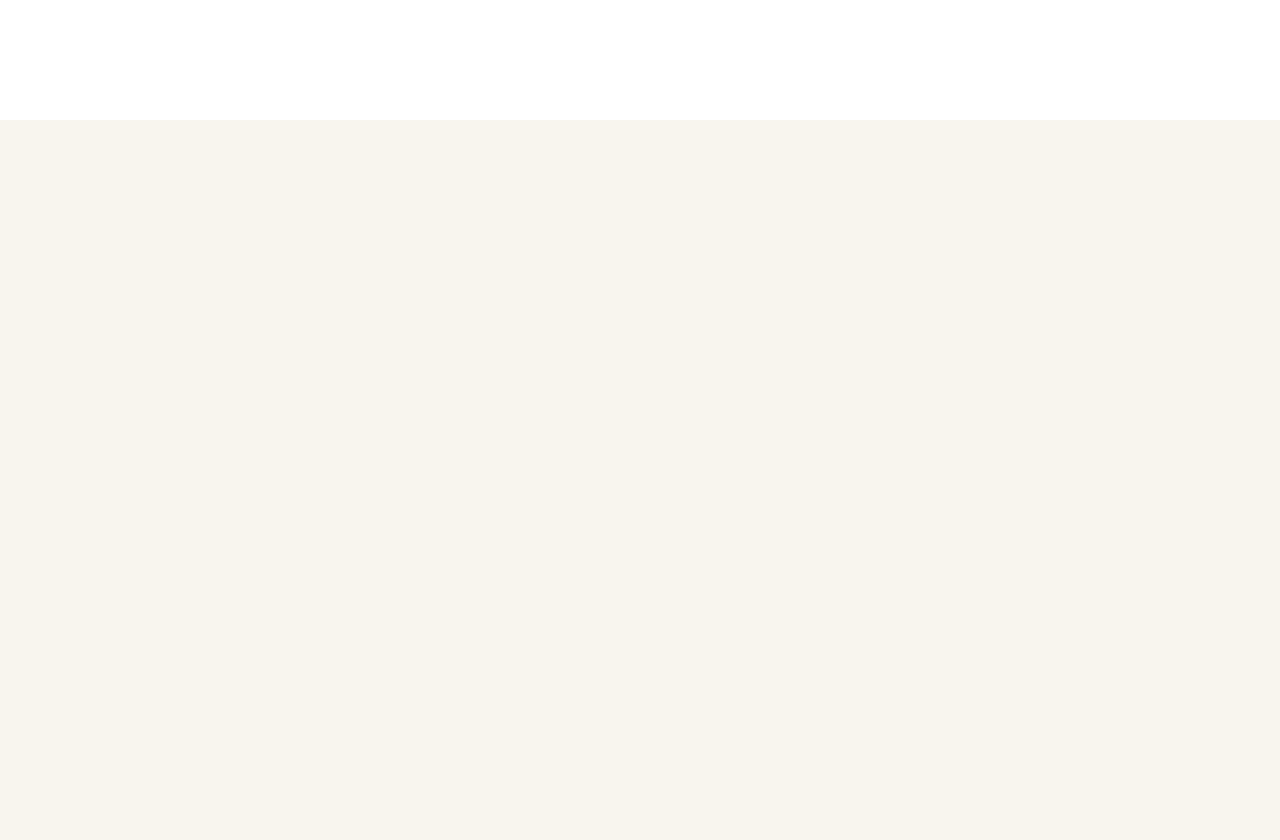
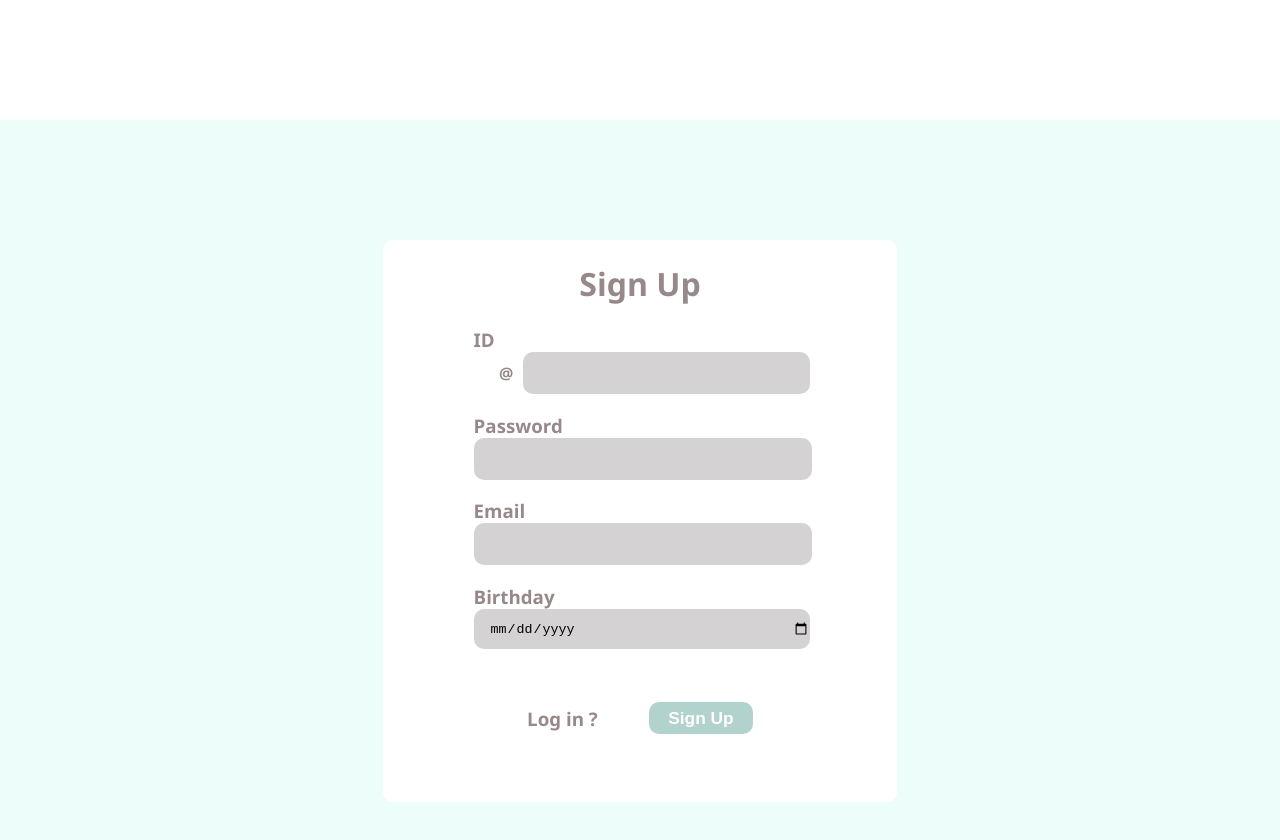
Before and after one commit to zawarudoooooooo/2023-12-25, a Vue app: page /SignUp in a window 1280 px wide. Before the commit the page ends 800 px from the top, so only its background shows below. Built offline with nearby package versions, Linux system fonts and the light colour scheme.

Commit message:
Sign Up & BGC change

```diff
--- a/src/assets/main.scss
+++ b/src/assets/main.scss
@@ -1,5 +1,4 @@
 body{
     margin: 0;
     font-family: 'Segoe UI', Tahoma, Geneva, Verdana, sans-serif;
-    background-color: #F8F5EE;
 }
--- a/src/views/Login.vue
+++ b/src/views/Login.vue
@@ -4,6 +4,10 @@
             return{
 
             }
+        },
+        //進入頁面時，變更背景顏色
+        beforeCreate () {
+        document.querySelector('body').setAttribute('style', 'background:#F8F5EE')
         },
         methods:{
             goSignUp(){
@@ -69,6 +73,8 @@
                         border-radius: 10px;
                         background-color: #D4D2D2;
                         border-style: none;
+                        outline: none;
+                        padding-left: 2vmin;
                     }
                 }
 
@@ -90,6 +96,7 @@
                         border-style: none;
                         background-color: #E9D2A6;
                         color: white;
+                        font-weight: bold;
                     }
                 }
         }
--- a/src/views/SignUp.vue
+++ b/src/views/SignUp.vue
@@ -1,13 +1,132 @@
 <script>
+    export default{
+        data(){
+            return{
 
+            }
+        },
+        //進入頁面時，變更背景顏色
+        beforeCreate () {
+        document.querySelector('body').setAttribute('style', 'background:#EDFDF9')
+        },
+        methods:{
+            goLogin(){
+                this.$router.push('/')
+            },
+        }
+    }
 </script>
 
-
-
 <template>
-
+    <div class="content">
+        <div class="signupArea">
+            <div class="title">
+                <h1>Sign Up</h1>
+            </div>
+            <div class="inputArea">
+                <h3>ID</h3>
+                    <div class="idinput">
+                        <p>@</p>
+                        <input type="text">
+                    </div>
+                <h3>Password</h3>
+                <input type="password">
+                <h3>Email</h3>
+                <input type="text">
+                <h3>Birthday</h3>
+                <input type="date">
+            </div>
+            <div class="buttonArea">
+                <h3 @click="goLogin">Log in ?</h3>
+                <button type="button" @click="goLogin">Sign Up</button>
+            </div>
+        </div>
+    </div>
 </template>
 
 <style lang="scss" scoped>
+        .content{
+        width: 100vw;
+        height: 75vh;
+        margin-top: 15vmin;
 
+        .signupArea{
+            width: 40vw;
+            height: 70vh;
+            background-color: white;
+            border-radius: 10px;
+            margin: auto;
+            padding: 1px;
+
+                h1{
+                    text-align: center;
+                    color: #978989;
+                }
+
+                .inputArea{
+                    width: 26vw;
+                    height: 45vh;
+                    margin: auto;
+                    h3{
+                        color: #978989;
+                        margin-bottom: 0;
+                    }
+                    .idinput{
+                        width: 25vw;
+                        display: flex;
+                        justify-content: space-between;
+                        margin-left: 2vmin;
+
+                        p{
+                            color: #978989;
+                            font-weight: bold;
+                            margin: auto;
+                        }
+
+                        input{
+                            width: 21vw;
+                            height: 5vh;
+                            border-radius: 10px;
+                            background-color: #D4D2D2;
+                            border-style: none;
+                            outline: none;
+                            padding-left: 2vmin;
+                        }
+                    }
+
+                    input{
+                            width: 25vw;
+                            height: 5vh;
+                            border-radius: 10px;
+                            background-color: #D4D2D2;
+                            border-style: none;
+                            outline: none;
+                            padding-left: 2vmin;
+                        }
+                }
+
+                .buttonArea{
+                    width: 40vw;
+                    display: flex;
+                    align-items: center;
+                    justify-content: center;
+
+                    h3{
+                        color: #978989;
+                        margin-right: 10%;
+                    }
+
+                    button{
+                        width: 13vmin;
+                        height: 4vmin;
+                        border-radius: 10px;
+                        border-style: none;
+                        background-color: #B2D2CD;
+                        color: white;
+                        font-size: 13pt;
+                        font-weight: bold;
+                    }
+                }
+        }
+    }
 </style>
```
